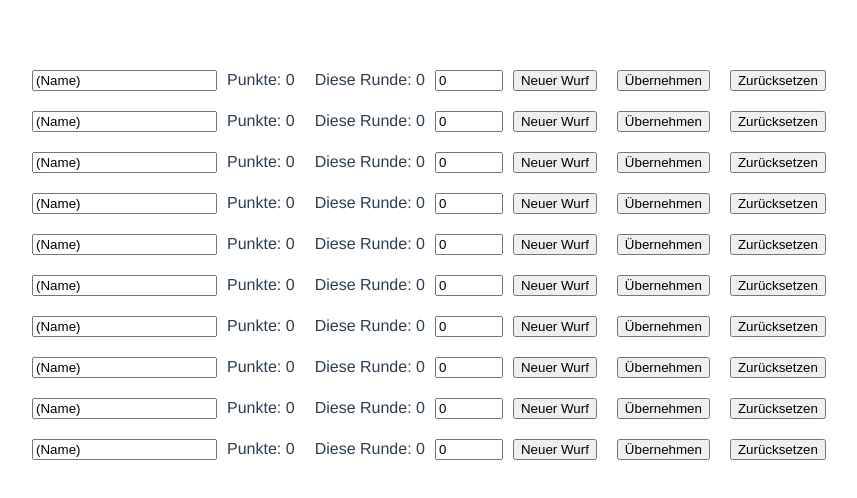
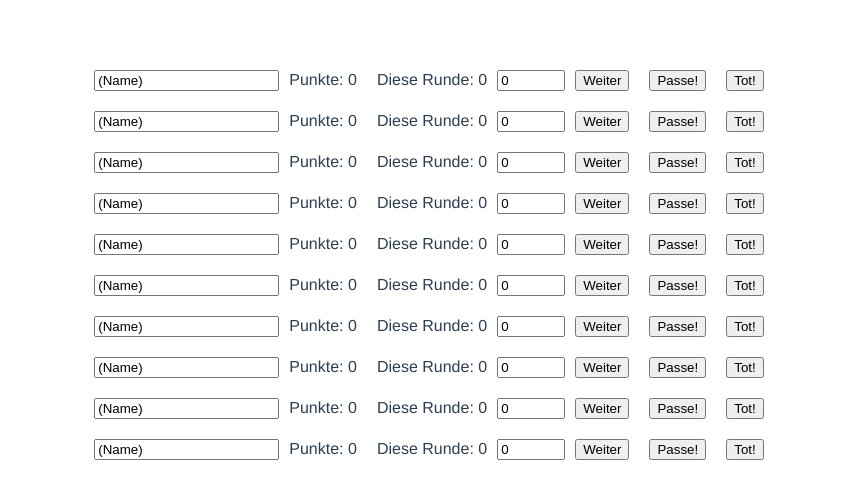
Before and after one commit to heinje/Zehntausend, a Vue app: page / in a window 1280 px wide. Shown: the top 498 px of the page, without its empty margins (206-1063 px from the left). Built offline with nearby package versions, Linux system fonts and the light colour scheme.

Commit message:
button labels changed

```diff
--- a/src/components/Player.vue
+++ b/src/components/Player.vue
@@ -15,7 +15,7 @@
         pointsAdd = 0;
       "
     >
-      Neuer Wurf
+      Weiter
     </button>
     <button
       v-on:click="
@@ -24,7 +24,7 @@
         pointsAdd = 0;
       "
     >
-      &Uuml;bernehmen
+      Passe!
     </button>
     <button
       v-on:click="
@@ -32,7 +32,7 @@
         pointsAdd = 0;
       "
     >
-      Zur&uuml;cksetzen
+      Tot!
     </button>
   </div>
 </template>
```
